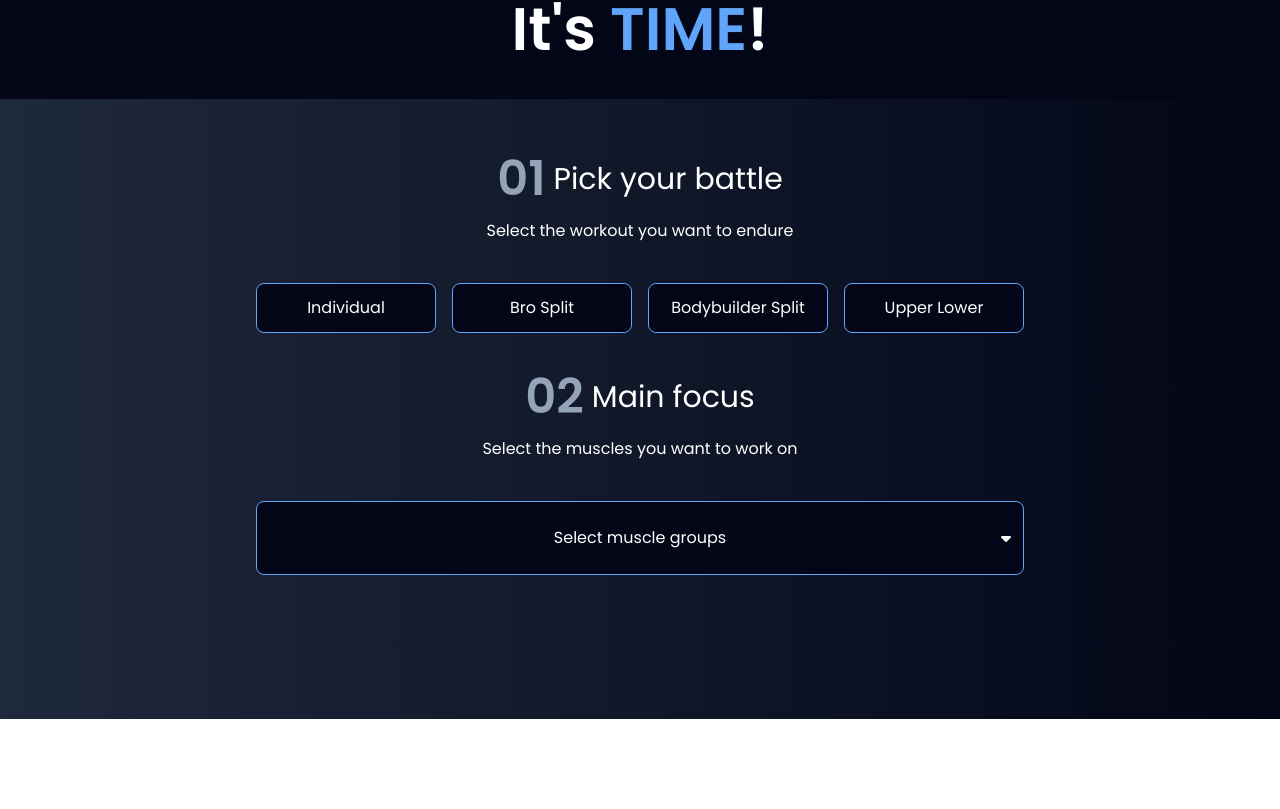
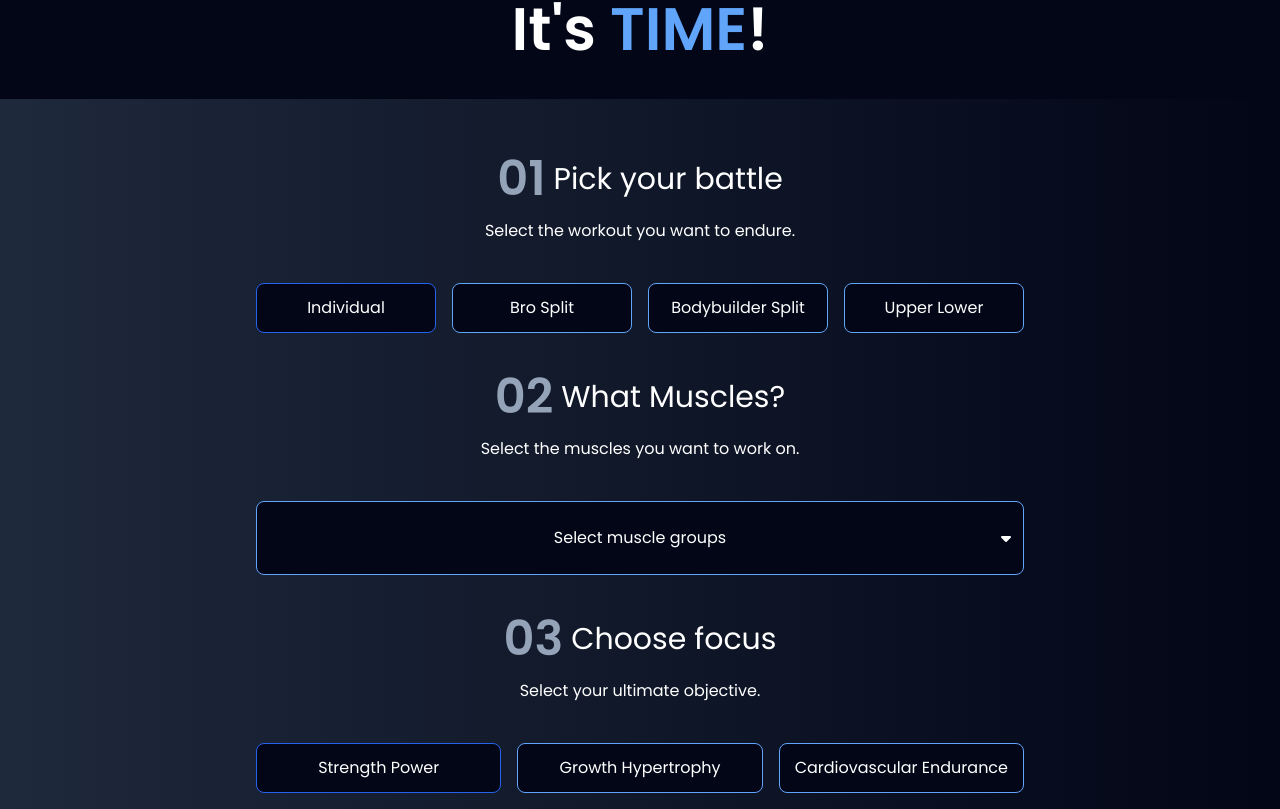
Before and after one commit to eddgar02/MyGym-App, a React (Vite) app: page / in a window 1280 px wide. Shown: the part 881-1690 px from the top of the page. Before the commit the page ends 1600 px from the top, so only its background shows below. Built offline with nearby package versions, Linux system fonts and the light colour scheme.

Commit message:
Three steps in selection process with styling.

```diff
--- a/src/components/Generator.jsx
+++ b/src/components/Generator.jsx
@@ -22,10 +22,14 @@ function Header(props) {
 }
 
 export default function Generator() {
-  let showModal = false;
+  const [showModal, setShowModal] = useState(false);
+  const [poison, setPoison] = useState("individual");
+  const [muscles, setMuscles] = useState([]);
+  const [goal, setGoal] = useState("strength_power");
+  //let showModal = false;
 
   function toggleModal() {
-    showModal = !showModal;
+    setShowModal(!showModal);
   }
 
   return (
@@ -37,13 +41,19 @@ export default function Generator() {
         <Header
           index={"01"}
           title={"Pick your battle"}
-          description={"Select the workout you want to endure"}
+          description={"Select the workout you want to endure."}
         />
         <div className="grid grid-cols-2 sm:grid-cols-4 gap-4">
           {Object.keys(WORKOUTS).map((type, typeIndex) => {
             return (
               <button
-                className="bg-slate-950 border border-blue-400 duration-200 hover:border-blue-600 py-3 rounded-lg"
+                onClick={() => {
+                  setPoison(type);
+                }}
+                className={
+                  "bg-slate-950 border border-blue-400 duration-200 hover:border-blue-600 py-3 rounded-lg" +
+                  (type === poison ? " border-blue-600" : " border-blue-400")
+                }
                 key={typeIndex}
               >
                 <p className="capitalize">{type.replaceAll("_", " ")}</p>
@@ -53,8 +63,8 @@ export default function Generator() {
         </div>
         <Header
           index={"02"}
-          title={"Main focus"}
-          description={"Select the muscles you want to work on"}
+          title={"What Muscles?"}
+          description={"Select the muscles you want to work on."}
         />
         <div className="bg-slate-950 py-3 border border-solid border-blue-400 rounded-lg flex flex-col">
           <button
@@ -66,6 +76,29 @@ export default function Generator() {
           </button>
           {showModal && <div>modal</div>}
         </div>
+        <Header
+          index={"03"}
+          title={"Choose focus"}
+          description={"Select your ultimate objective."}
+        />
+        <div className="grid grid-cols-2 sm:grid-cols-3 gap-4">
+          {Object.keys(SCHEMES).map((scheme, schemeIndex) => {
+            return (
+              <button
+                onClick={() => {
+                  setGoal(scheme);
+                }}
+                className={
+                  "bg-slate-950 border border-blue-400 duration-200 hover:border-blue-600 py-3 rounded-lg" +
+                  (scheme === goal ? " border-blue-600" : " border-blue-400")
+                }
+                key={schemeIndex}
+              >
+                <p className="capitalize">{scheme.replaceAll("_", " ")}</p>
+              </button>
+            );
+          })}
+        </div>
       </SectionWrapper>
     </div>
   );
```
